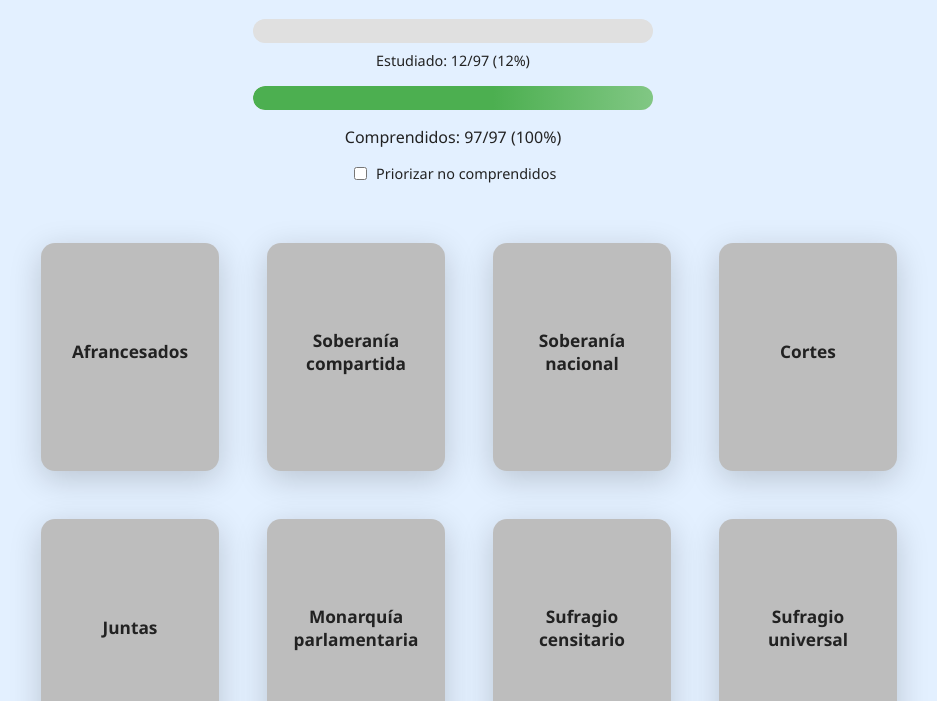
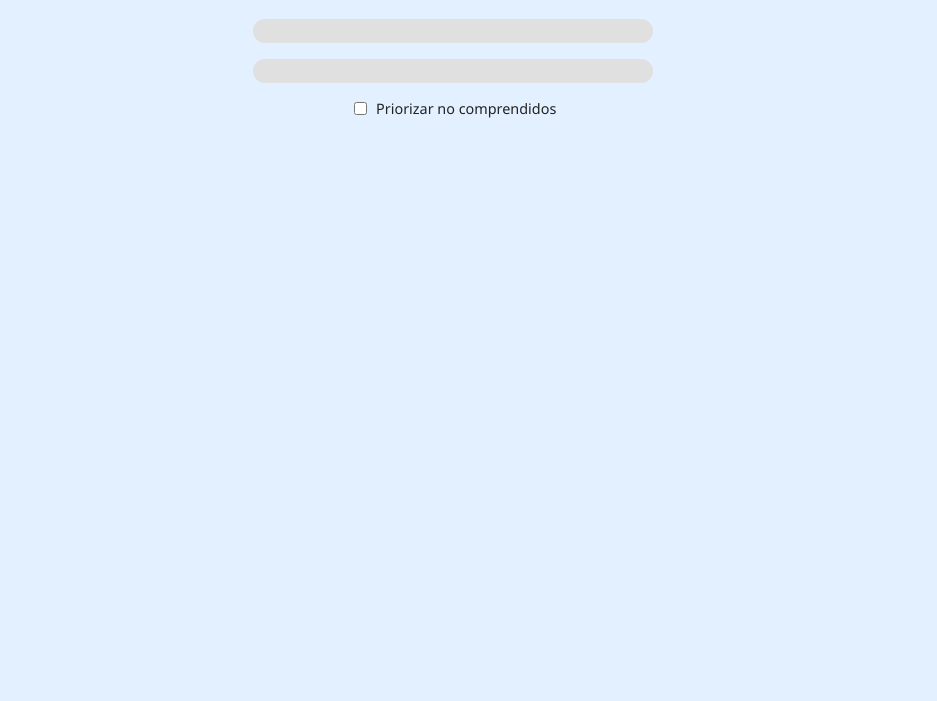
Before and after one commit to superbandura/Flashcards-Historia-Espa-a, a plain HTML site: page index.html in a window 1280 px wide. Shown: the part 99-800 px from the top of the page, without its empty margins (187-1124 px from the left). Drawn offline with Linux system fonts and the light colour scheme.

Commit message:
Update progress bars and remove texts

```diff
--- a/index.html
+++ b/index.html
@@ -33,20 +33,18 @@
       border-radius: 20px 0 0 20px;
       transition: width 0.4s;
     }
-    #progress-text {
+    .progress-segment {
       position: absolute;
-      left: 50%;
       top: 0;
-      transform: translateX(-50%);
-      font-size: 0.95rem;
-      color: #333;
-      line-height: 24px;
-      z-index: 2;
+      bottom: 0;
+      transition: width 0.4s, left 0.4s;
     }
-    #global-progress {
-      text-align: center;
-      margin-top: 0.5rem;
-      font-size: 0.9rem;
+    .progress-segment.known {
+      background: #4caf50;
+      left: 0;
+    }
+    .progress-segment.unknown {
+      background: #e53935;
     }
     main {
       display: flex;
@@ -181,11 +179,10 @@
     <div class="progress-container">
       <div class="progress-bar" id="progress-bar"></div>
     </div>
-    <p id="global-progress">Estudiado: 0/0 (0%)</p>
-    <div class="progress-container">
-      <div class="progress-bar" id="known-progress-bar"></div>
+    <div class="progress-container" id="overall-progress">
+      <div class="progress-segment known" id="segment-known"></div>
+      <div class="progress-segment unknown" id="segment-unknown"></div>
     </div>
-    <p id="known-progress">Comprendidos: 0/0 (0%)</p>
     <label class="toggle-container"><input type="checkbox" id="toggle-priority"> Priorizar no comprendidos</label>
   </header>
 
@@ -319,10 +316,9 @@
     // =================== ELEMENTOS DOM ===================
     const grid = document.getElementById('flashcards-grid');
     const progressBar = document.getElementById('progress-bar');
-    const knownProgressBar = document.getElementById('known-progress-bar');
+    const segmentKnown = document.getElementById('segment-known');
+    const segmentUnknown = document.getElementById('segment-unknown');
     const btnReload = document.getElementById('btn-reload');
-    const globalProgressText = document.getElementById('global-progress');
-    const knownProgressText = document.getElementById('known-progress');
     const togglePriority = document.getElementById('toggle-priority');
 
     // =================== FUNCIONES PRINCIPALES ===================
@@ -333,8 +329,7 @@
       togglePriority.addEventListener('change', () => {
         state.prioritizeUnknown = togglePriority.checked;
       });
-      showNewDeck();
-      updateKnownProgress();
+      updateGlobalProgress();
     }
 
     function loadFlashcards() {
@@ -342,18 +337,13 @@
     }
 
     function loadPersistentState() {
-      const seen = JSON.parse(localStorage.getItem('seenCards') || '[]');
-      const unknown = JSON.parse(localStorage.getItem('unknownCards') || '[]');
-      const counts = JSON.parse(localStorage.getItem('showCounts') || '{}');
-      state.seenCards = new Set(seen);
-      state.globalUnknown = new Set(unknown);
-      state.showCounts = counts;
+      state.seenCards = new Set();
+      state.globalUnknown = new Set();
+      state.showCounts = {};
     }
 
     function savePersistentState() {
-      localStorage.setItem('seenCards', JSON.stringify(Array.from(state.seenCards)));
-      localStorage.setItem('unknownCards', JSON.stringify(Array.from(state.globalUnknown)));
-      localStorage.setItem('showCounts', JSON.stringify(state.showCounts));
+      // Sin persistencia para reiniciar las barras en cada carga
     }
 
     function getRandomFlashcards(allCards, count, seed = null) {
@@ -424,7 +414,6 @@
       renderGrid();
       updateProgress();
       updateGlobalProgress();
-      updateKnownProgress();
     }
 
     function renderGrid() {
@@ -478,7 +467,6 @@
       }
       updateProgress();
       updateGlobalProgress();
-      updateKnownProgress();
     }
 
     function updateProgress() {
@@ -488,17 +476,15 @@
     }
 
     function updateGlobalProgress() {
-      const pct = Math.round((state.seenCards.size / state.allCards.length) * 100);
-      globalProgressText.textContent = `Estudiado: ${state.seenCards.size}/${state.allCards.length} (${pct}%)`;
+      const total = state.allCards.length;
+      const known = state.seenCards.size - state.globalUnknown.size;
+      const unknown = state.globalUnknown.size;
+      const knownPct = (known / total) * 100;
+      const unknownPct = (unknown / total) * 100;
+      segmentKnown.style.width = knownPct + '%';
+      segmentUnknown.style.left = knownPct + '%';
+      segmentUnknown.style.width = unknownPct + '%';
     }
-
-    function updateKnownProgress() {
-      const known = state.allCards.length - state.globalUnknown.size;
-      const pct = Math.round((known / state.allCards.length) * 100);
-      knownProgressBar.style.width = pct + '%';
-      knownProgressText.textContent = `Comprendidos: ${known}/${state.allCards.length} (${pct}%)`;
-    }
-
     btnReload.addEventListener('click', showNewDeck);
     window.addEventListener('DOMContentLoaded', initApp);
   </script>
```
